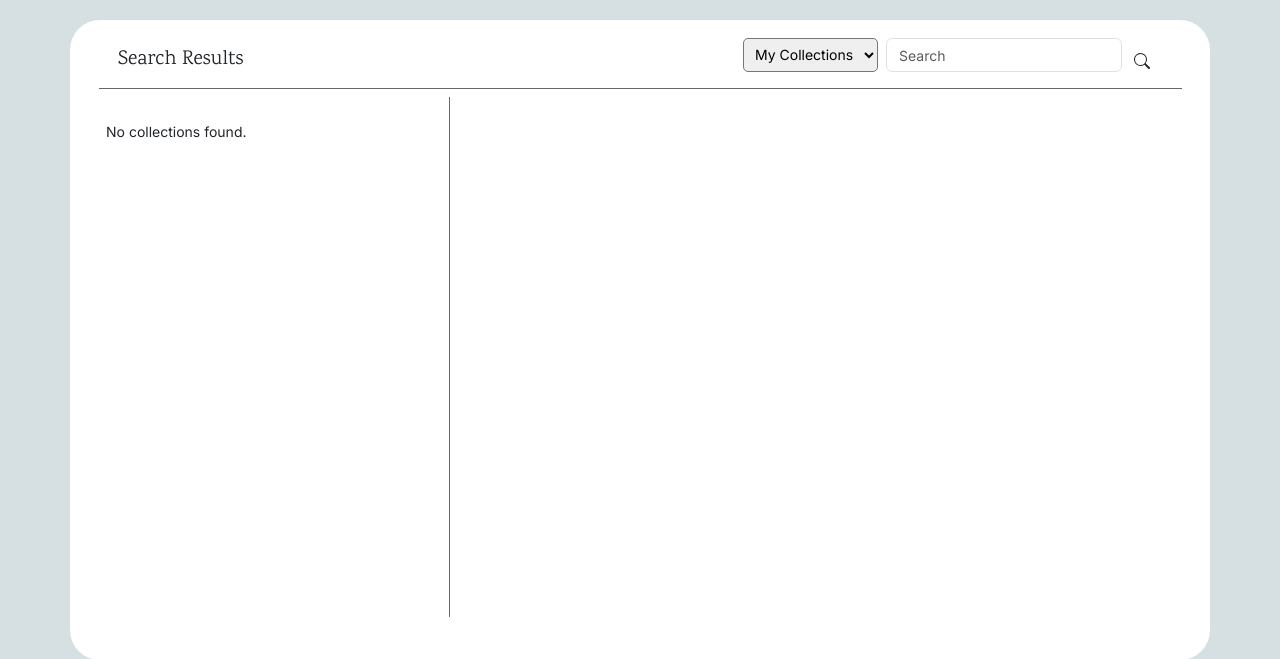
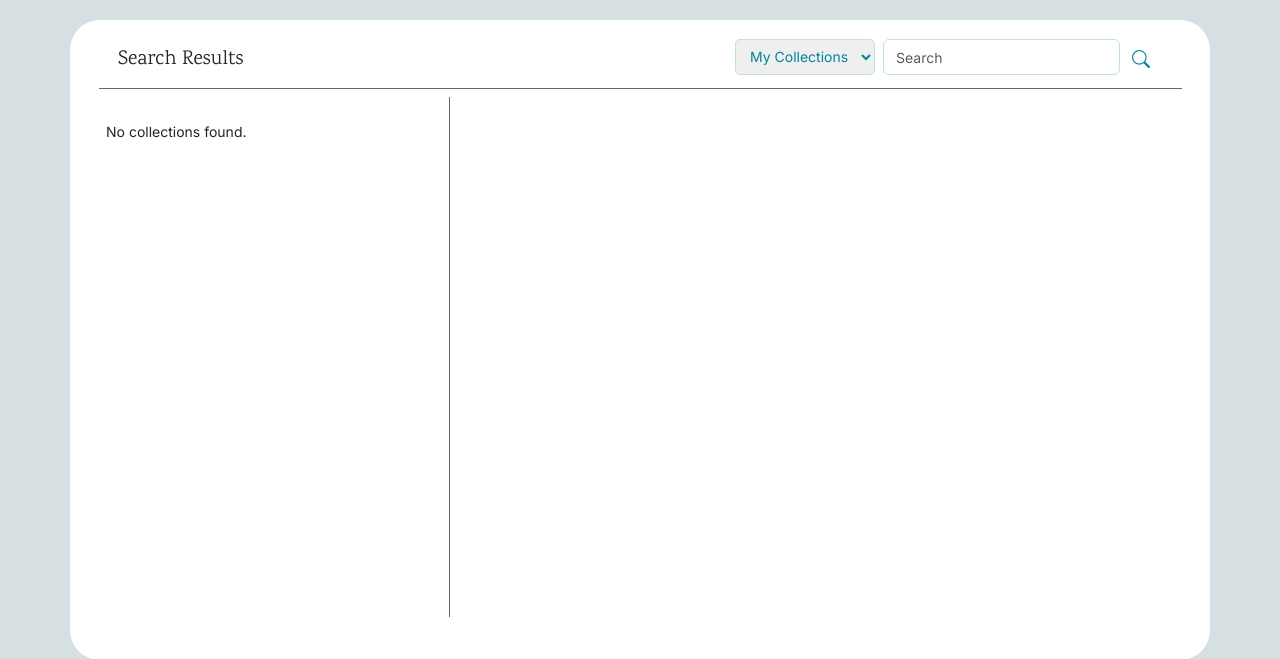
Before and after one commit to AbigailDawson/notealong, a Django app: page /search/ in a window 1280 px wide. Shown: the part 84-743 px from the top of the page. Run offline with Django 4.2, Linux system fonts and the light colour scheme; the visitor is signed in with stand-in values (Sample User, id 1); data that the repository does not hold is empty; some libraries are stand-ins or nearby versions.

Commit message:
Update search bar and dropdown styling

```diff
--- a/main_app/static/css/style.css
+++ b/main_app/static/css/style.css
@@ -170,20 +170,13 @@ nav.stroke ul li a:hover:after {
   color: var(--blu-pop-bright)
 }
 
-.search-btn {
-  border: none;
-  outline: none;
-}
-
 /*  ====  ICONS  ====  */
 
-.edit-icon-btn,
-.search-btn {
+.edit-icon-btn {
   font-size: 20px;
 }
 
-.edit-icon-btn:hover,
-.search-btn:hover {
+.edit-icon-btn:hover {
   color: var(--blu-pop-bright);
 }
 
@@ -311,11 +304,6 @@ form * {
   height: 34px;
 }
 
-.search-bar {
-  font-size: 14px;
-  height: 34px;
-}
-
 .sort-links {
   font-size: 12px;
 }
@@ -337,6 +325,53 @@ form * {
   height: calc(70vh - 40px);
   overflow-y: auto;
 }
+
+/*  ====  SEARCH  ====  */
+
+.search-bar {
+  border: 1px solid var(--blu-pop);
+  color: var(--blu-pop-med);
+  font-size: 14px;
+  height: 36px;
+  margin-bottom: 5px;
+}
+
+.search-bar:focus {
+  outline: 1px solid var(--blu-pop-bright);
+}
+
+.search-dropdown {
+  border: 1px solid var(--blu-pop);
+  color: var(--blu-pop-med);
+  border-radius: 5px;
+  padding: 0 10px;
+  margin-left: 20px;
+  font-size: 14px;
+  height: 36px;
+  min-width: 140px;
+  position: relative;
+  margin-bottom: 5px;
+}
+
+.search-dropdown:focus {
+  outline: 1px solid var(--blu-pop-lt);
+}
+
+.search-icon {
+  color: var(--blu-pop-med);
+  font-size: 18px;
+  cursor: pointer;
+}
+
+.search-icon:hover {
+  color: var(--blu-pop-bright);
+}
+
+.search-btn {
+  outline: none;
+  border: none;
+}
+
 
 /*  ====  CARDS  ====  */
 
--- a/main_app/templates/base_shared.html
+++ b/main_app/templates/base_shared.html
@@ -9,12 +9,12 @@
             <h4 class="container-title">Shared Collections</h4>
             <div class="right-btns d-flex flex-row">
                 <form action="{% url 'search_results' %}" method="GET" class="d-flex" role="search">
-                    <select name="type" class="dropdown">
+                    <select name="type" class="search-dropdown">
                         <option value="search-user">My Collections</option>
                         <option value="search-shared">All Collections</option>
                     </select>
                     <input name="q" class="search-bar form-control ms-2" type="text" placeholder="Search" aria-label="Search">
-                    <button class="btn search-btn" type="submit"><i class="bi bi-search"></i></button>
+                    <button class="btn search-btn" type="submit"><i class="bi bi-search search-icon"></i></button>
                 </form>
             </div>
         </div>
--- a/main_app/templates/main_app/search_results.html
+++ b/main_app/templates/main_app/search_results.html
@@ -9,14 +9,12 @@
             <h4 class="container-title">Search Results</h4>
             <div class="right-btns d-flex flex-row">
                 <form action="{% url 'search_results' %}" method="GET" class="d-flex" role="search">
-                    <select name="type" class="dropdown">
+                    <select name="type" class="search-dropdown">
                         <option value="search-user">My Collections</option>
                         <option value="search-shared">All Collections</option>
                     </select>
                     <input name="q" class="search-bar form-control ms-2" type="text" placeholder="Search" aria-label="Search">
-                    <button class="btn search-btn" type="submit"><svg xmlns="http://www.w3.org/2000/svg" width="16" height="16" fill="currentColor" class="bi bi-search" viewBox="0 0 16 16">
-                        <path d="M11.742 10.344a6.5 6.5 0 1 0-1.397 1.398h-.001q.044.06.098.115l3.85 3.85a1 1 0 0 0 1.415-1.414l-3.85-3.85a1 1 0 0 0-.115-.1zM12 6.5a5.5 5.5 0 1 1-11 0 5.5 5.5 0 0 1 11 0"/>
-                      </svg></button>
+                    <button class="btn search-btn" type="submit"><i class="bi bi-search search-icon"></i></button>
                 </form>
             </div>
         </div>
```
Also changed, not shown: main_app/templates/base_user.html (+4 -6 lines).
